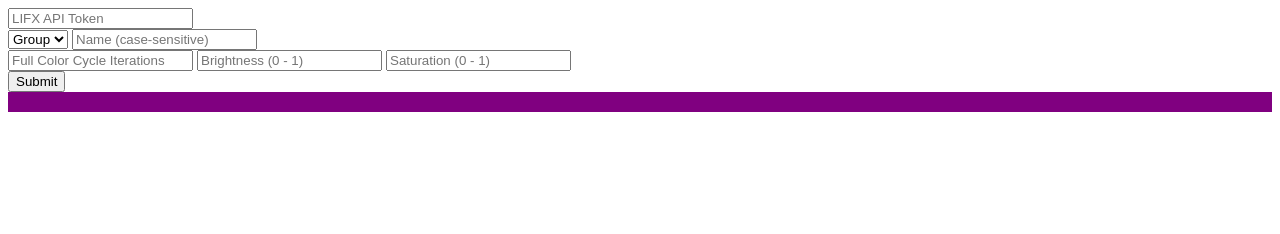
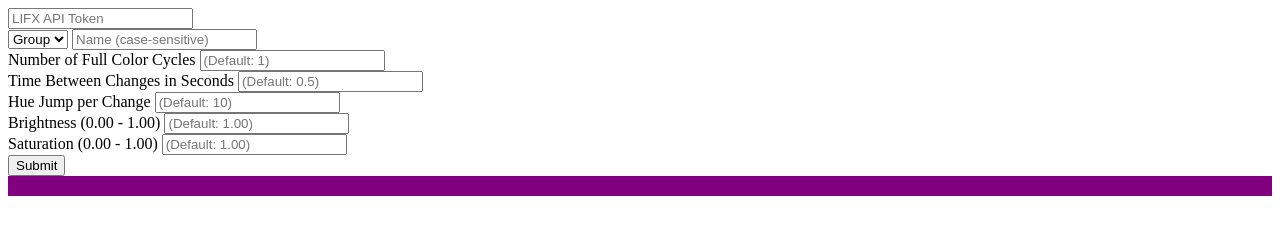
Before and after one commit to Sawtaytoes/LIFX-Color-Cycle, a website: page index.html in a window 1280 px wide. Drawn offline with Linux system fonts and the light colour scheme.

Commit message:
Cleaned up HTML input elements and added more from recent API changes

```diff
--- a/index.html
+++ b/index.html
@@ -35,26 +35,63 @@
 		</div>
 
 		<div>
+			<label for="cycles">
+				Number of Full Color Cycles
 				<input
 					id="cycles"
 					name="cycles"
-				placeholder="Full Color Cycle Iterations"
+					placeholder="(Default: 1)"
 					type="number"
 				>
+			</label>
+		</div>
 
+		<div>
+			<label for="duration">
+				Time Between Changes in Seconds
+				<input
+					id="duration"
+					name="duration"
+					placeholder="(Default: 0.5)"
+					type="text"
+				>
+			</label>
+		</div>
+
+		<div>
+			<label for="hueDelta">
+				Hue Jump per Change
+				<input
+					id="hueDelta"
+					name="hueDelta"
+					placeholder="(Default: 10)"
+					type="number"
+				>
+			</label>
+		</div>
+
+		<div>
+			<label for="brightness">
+				Brightness (0.00 - 1.00)
 				<input
 					id="brightness"
 					name="brightness"
-				placeholder="Brightness (0 - 1)"
-				type="number"
+					placeholder="(Default: 1.00)"
+					type="text"
 				>
+			</label>
+		</div>
 
+		<div>
+			<label for="saturation">
+				Saturation (0.00 - 1.00)
 				<input
 					id="saturation"
 					name="saturation"
-				placeholder="Saturation (0 - 1)"
-				type="number"
+					placeholder="(Default: 1.00)"
+					type="text"
 				>
+			</label>
 		</div>
 
 		<div>
```
Lines whose indentation alone changed are shown as unchanged.
